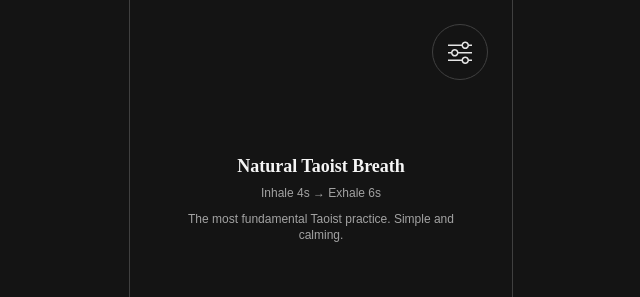
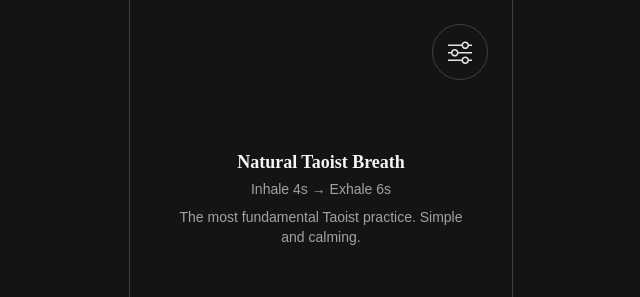
Before and after one commit to jamesgodwin/breath, a React (Create React App) app: page / in a window 1280 px wide. Shown: the top 297 px of the page, without its empty margins (319-959 px from the left). Built offline with nearby package versions, Linux system fonts and the light colour scheme.

Commit message:
Update UI styles for breathing pattern display
Adjusted the outer circle's background and border color for improved contrast. Increased font size for subtitle and description text to enhance readability.

```diff
--- a/src/App.js
+++ b/src/App.js
@@ -348,11 +348,12 @@ function App() {
         <div className="absolute top-1/3 left-1/2 transform -translate-x-1/2 -translate-y-1/2">
           {/* Outer Circle (Fixed) */}
           <div
-            className="absolute rounded-full border-none"
+            className="absolute rounded-full border"
             style={{
               width: '300px',
               height: '300px',
-              backgroundColor: '#1A1A1A',
+              backgroundColor: '#232323',
+              borderColor: '#404040',
               left: '-150px',
               top: '-150px'
             }}
@@ -679,10 +680,10 @@ function App() {
         <h1 className="font-headline font-semibold text-lg leading-none text-app-headline m-0">
           {breathingPatterns[selectedPattern].name}
         </h1>
-        <p className="font-body text-xs leading-5 text-app-body mt-2 whitespace-nowrap">
+        <p className="font-body text-sm leading-5 text-app-body mt-2 whitespace-nowrap">
           {breathingPatterns[selectedPattern].subtitle}
         </p>
-        <p className="font-body text-xs leading-4 text-app-body mt-2 px-4">
+        <p className="font-body text-sm leading-5 text-app-body mt-2 px-4">
           {breathingPatterns[selectedPattern].description}
         </p>
       </div>
```
